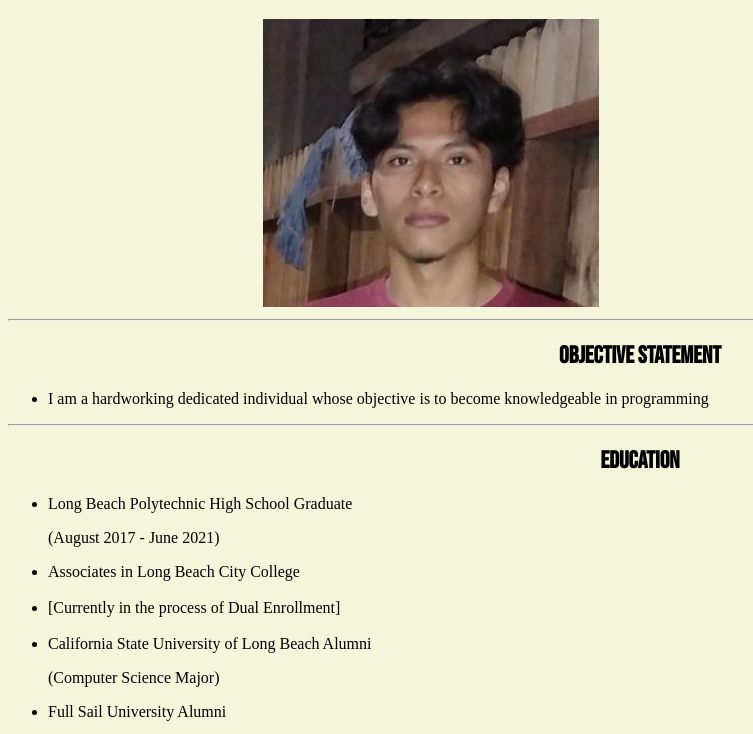
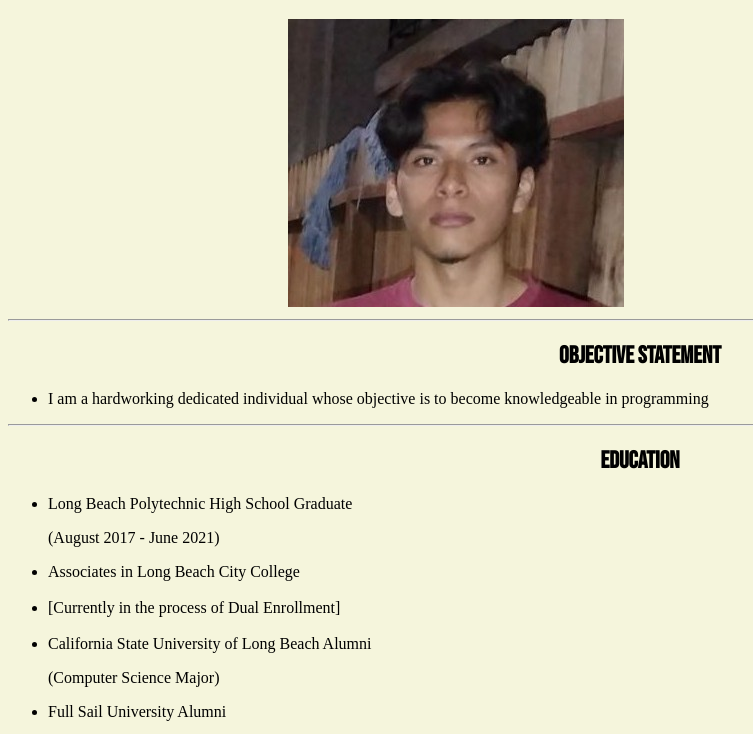
Before and after one commit to ghettosector/HTML_Portfolio, a plain HTML site: page index.html in a window 1280 px wide. Shown: the part 63-797 px from the top of the page, without its empty margins (0-753 px from the left). Drawn offline with Linux system fonts and the light colour scheme.

Commit message:
Update style.css

```diff
--- a/style.css
+++ b/style.css
@@ -10,7 +10,7 @@ html
 
 #profile_size
 {
-    margin-left: 255px;
+    margin-left: 280px;
 }
 a .logo-size
 {
```
